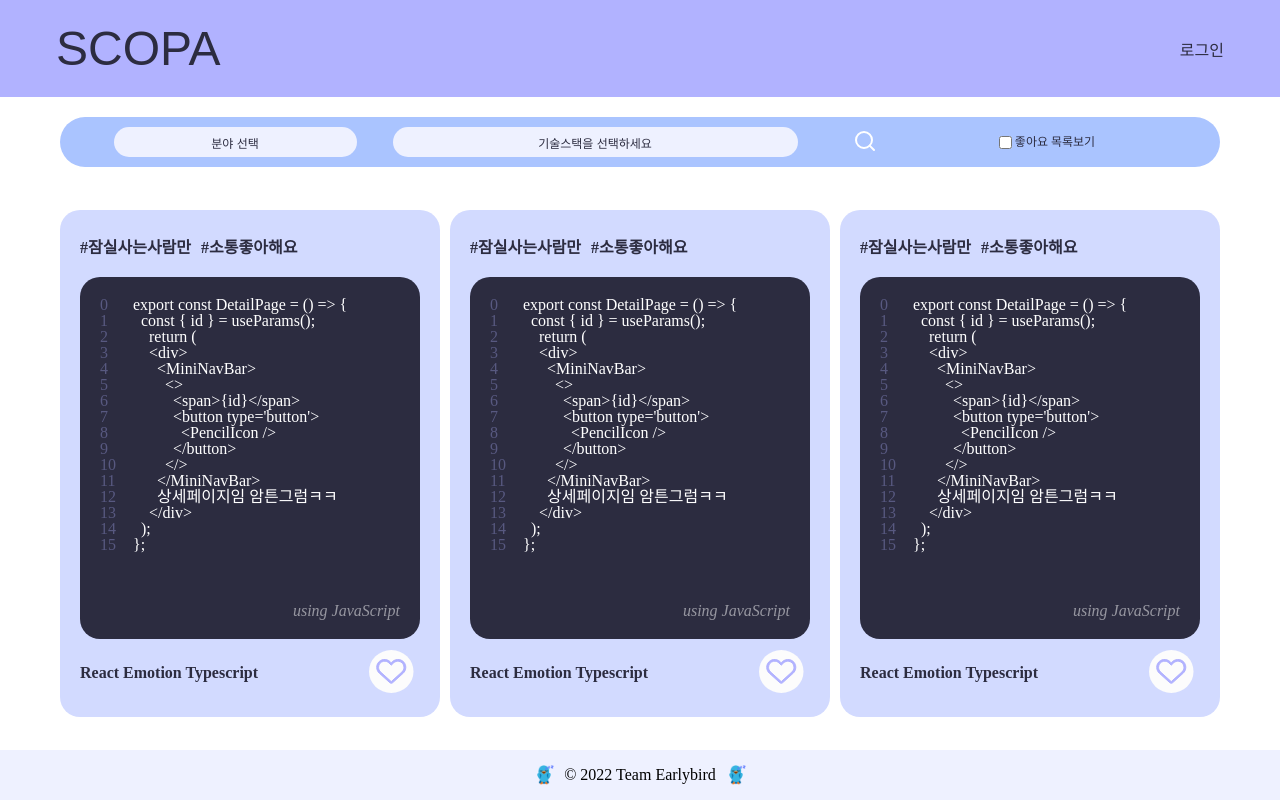
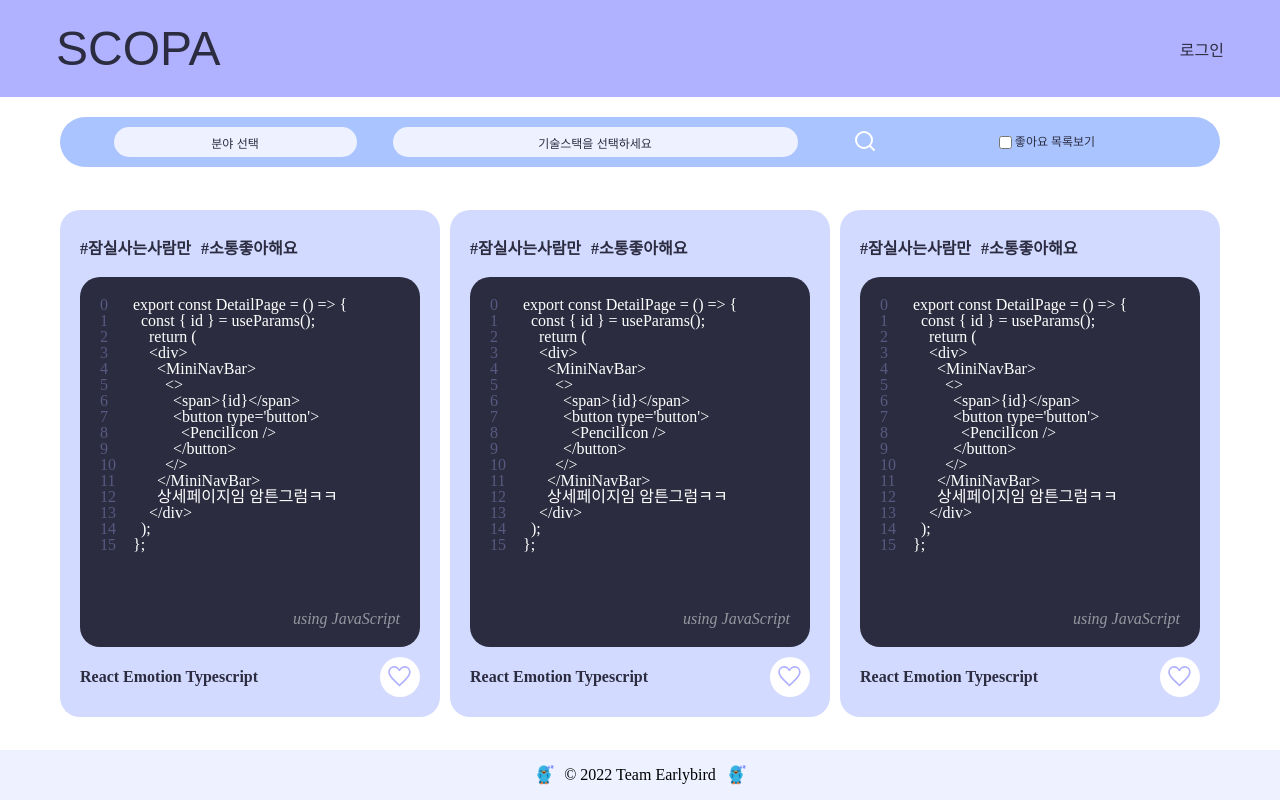
Before and after one commit to boostcampwm-2022/web25-SCOPA, a React (Create React App) app in the folder client/: page / in a window 1280 px wide. Built offline with nearby package versions, Linux system fonts and the light colour scheme; no server answers.

Commit message:
design/fe-main-layout: 프로필 좋아요 버튼 아이콘 변경

```diff
--- a/client/src/assets/svgs/index.ts
+++ b/client/src/assets/svgs/index.ts
@@ -1,8 +1,8 @@
 export { ReactComponent as ArrowDownIcon } from './arrowDownIcon.svg';
 export { ReactComponent as GithubIcon } from './githubIcon.svg';
 export { ReactComponent as GoogleIcon } from './googleIcon.svg';
-export { ReactComponent as HeartEmptyIcon } from './heartEmptyIcon.svg';
-export { ReactComponent as HeartFilledIcon } from './heartFilledIcon.svg';
+export { ReactComponent as HeartEmptyIcon } from './emptyHeartIcon.svg';
+export { ReactComponent as HeartFilledIcon } from './filledHeartIcon.svg';
 export { ReactComponent as PencilIcon } from './pencilIcon.svg';
 export { ReactComponent as XIcon } from './xIcon.svg';
 export { ReactComponent as SearchIcon } from './searchIcon.svg';
--- a/client/src/pages/MainPage/Profile.tsx
+++ b/client/src/pages/MainPage/Profile.tsx
@@ -5,7 +5,13 @@ import { useCallback, useState } from 'react';
 import SummarizedCodeBox from './SummarizedCodeBox';
 import { singleProfileData } from './types';
 
-import { profileBoxBottomStyle, profileBoxStyle, profileBoxTopStyle } from './styles';
+import {
+  favoriteButtonStyle,
+  favoriteIconStyle,
+  profileBoxBottomStyle,
+  profileBoxStyle,
+  profileBoxTopStyle,
+} from './styles';
 
 import { HeartEmptyIcon, HeartFilledIcon } from 'assets/svgs';
 
@@ -36,8 +42,8 @@ const Profile = ({ singleData }: { singleData: singleProfileData }) => {
       <SummarizedCodeBox language={language} code={code} />
       <div css={profileBoxBottomStyle}>
         <span>{skills.slice(0, 3).map((skill: string) => `${skill}\n`)}</span>
-        <button type='button' onClick={handleLikeClick}>
-          {like ? <HeartFilledIcon /> : <HeartEmptyIcon />}
+        <button type='button' onClick={handleLikeClick} css={favoriteButtonStyle}>
+          {like ? <HeartFilledIcon css={favoriteIconStyle} /> : <HeartEmptyIcon css={favoriteIconStyle} />}
         </button>
       </div>
     </div>
--- a/client/src/pages/MainPage/styles.ts
+++ b/client/src/pages/MainPage/styles.ts
@@ -139,3 +139,19 @@ export const techStackStyle = css({
   width: '90%',
   textAlign: 'center',
 });
+
+export const favoriteButtonStyle = css({
+  borderRadius: '50%',
+  width: 40,
+  height: 40,
+  backgroundColor: 'white',
+  display: 'flex',
+  justifyItems: 'center',
+  alignItems: 'center',
+});
+
+export const favoriteIconStyle = css({
+  width: 30,
+  height: 30,
+  fill: COLORS.PRIMARY_2,
+});
```
Also changed, not shown: client/src/assets/svgs/emptyHeartIcon.svg (added), client/src/assets/svgs/filledHeartIcon.svg (added).
